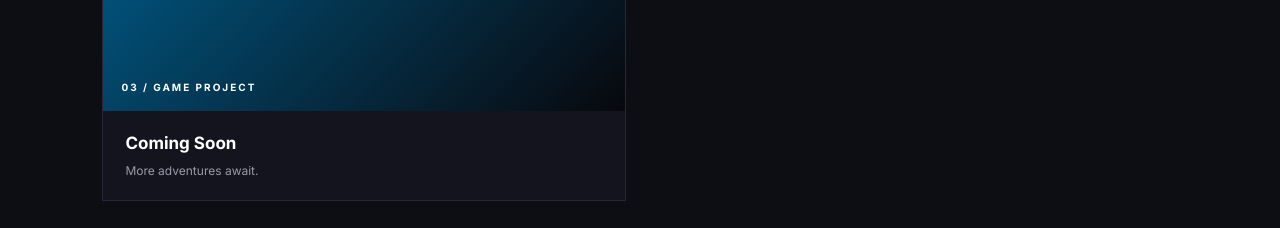
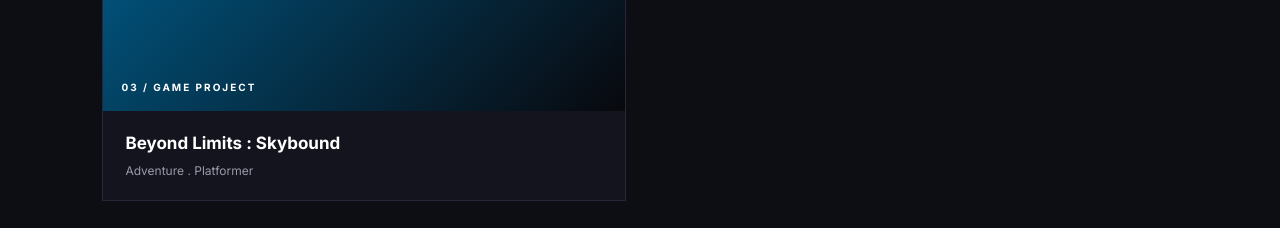
Before and after one commit to nishantabk/nishant-gamedev-studios, a plain HTML site: page index.html in a window 1280 px wide. Shown: the part 1480-1708 px from the top of the page. Drawn offline with Linux system fonts and the light colour scheme.

Commit message:
Update index.html

```diff
--- a/index.html
+++ b/index.html
@@ -150,8 +150,8 @@
           </div>
 
           <div class="game-info">
-            <h3>Coming Soon</h3>
-            <p>More adventures await.</p>
+            <h3>Beyond Limits : Skybound</h3>
+            <p>Adventure . Platformer</p>
           </div>
 
         </article>
```
